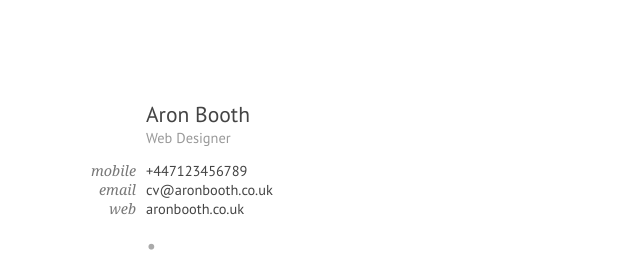
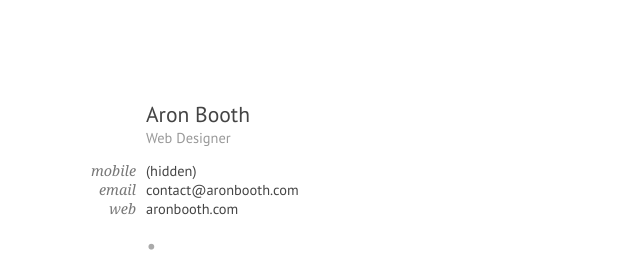
Before and after one commit to whytecloud/whytecloud.github.io, a plain HTML site: page index.html in a window 1280 px wide. Shown: the top 267 px of the page, 162-802 px from the left. Drawn offline with Linux system fonts and the light colour scheme.

Commit message:
Update index.html

```diff
--- a/index.html
+++ b/index.html
@@ -40,13 +40,13 @@
 	<h4>Web Designer</h4>
 	<ul>
 		<li class="label">mobile</li>
-		<li>+447123456789</li>
+		<li>(hidden)</li>
 
 		<li class="label">email</li>
-		<li>cv@aronbooth.co.uk</li>
+		<li>contact@aronbooth.com</li>
 
 		<li class="label">web</li>
-		<li>aronbooth.co.uk</li>
+		<li>aronbooth.com</li>
 	</ul>
 		<hr class="icon-flair"/>
 
```
